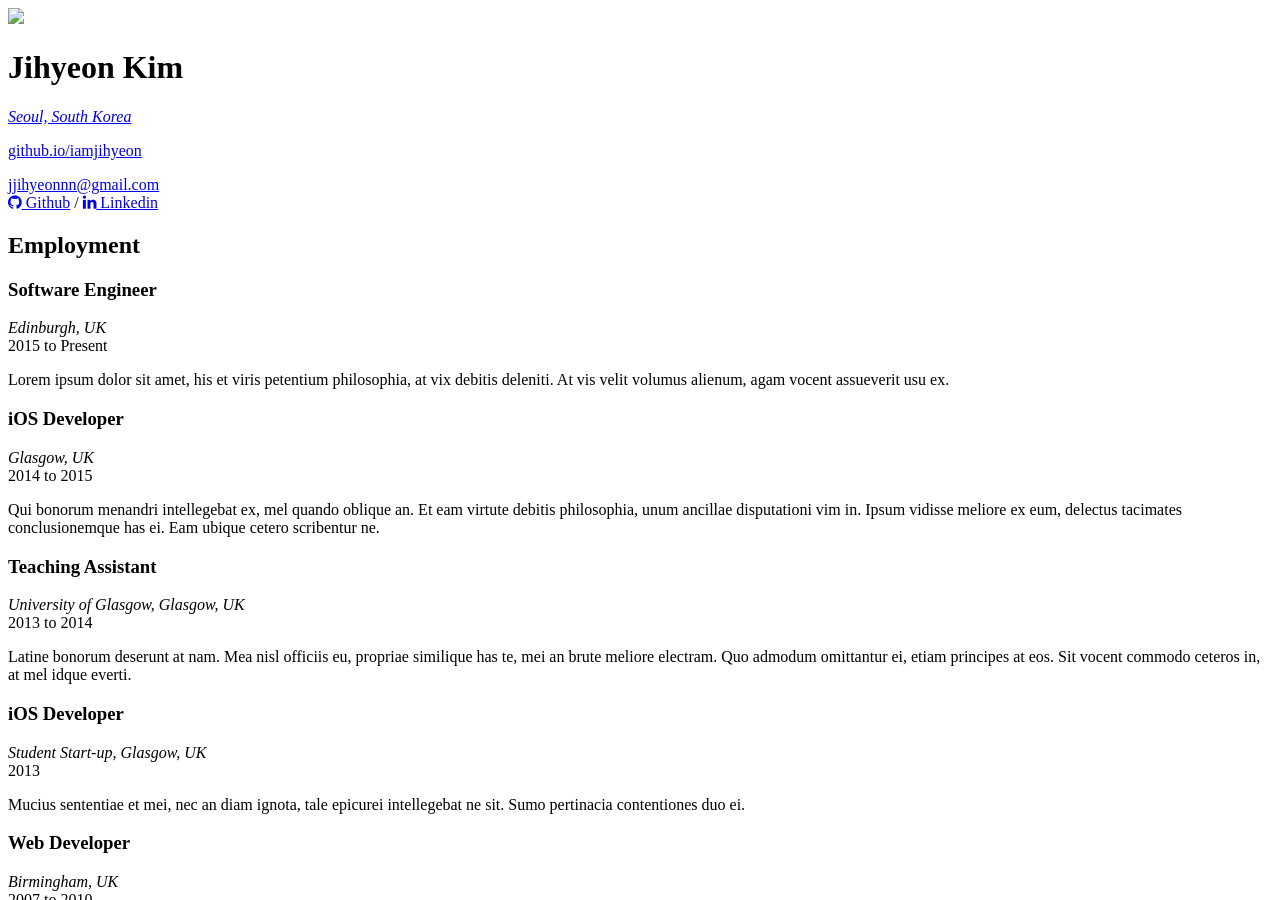
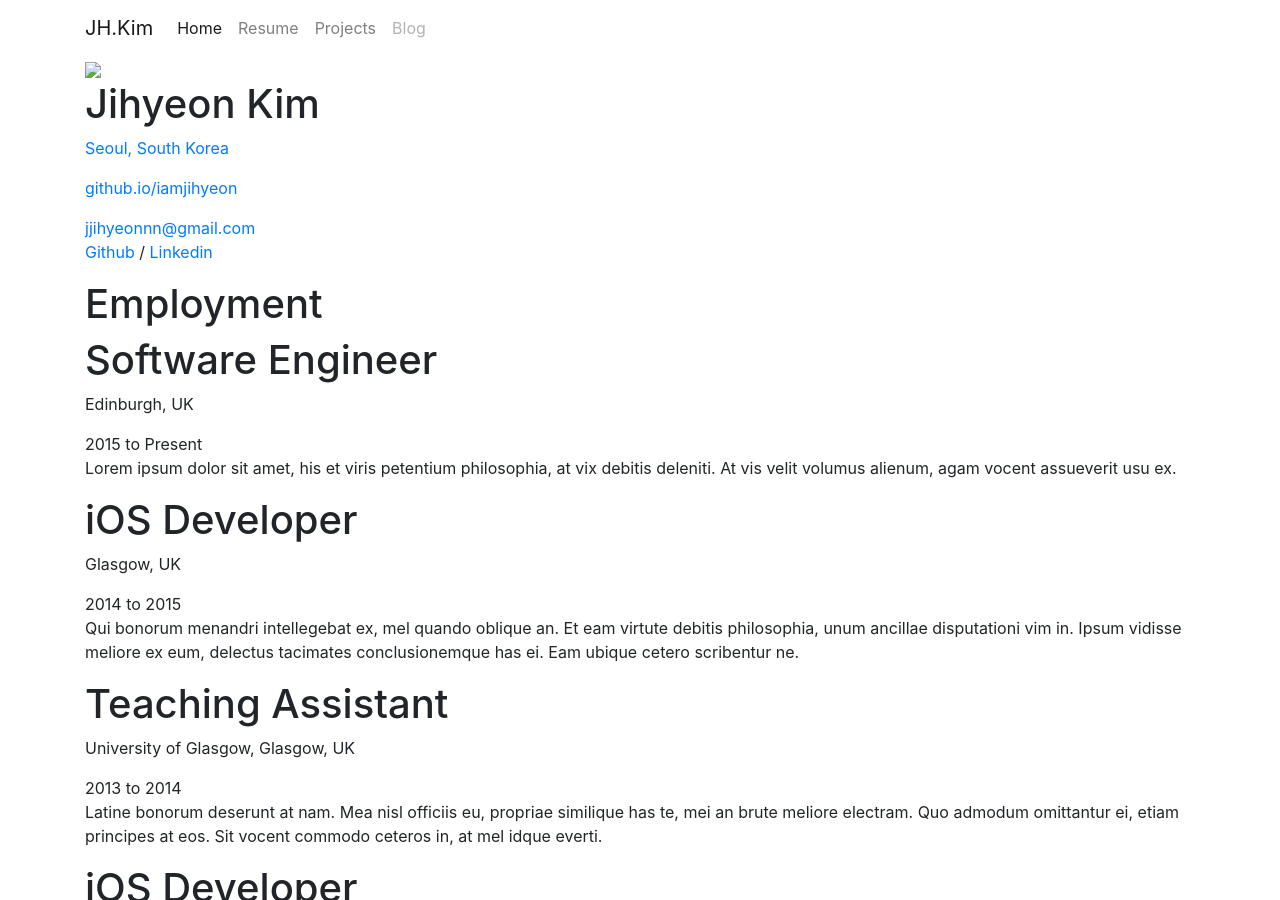
Before and after one commit to iamjihyeon/iamjihyeon111.github.io, a Jekyll site: the page built from resume.html, in a window 1280 px wide and 900 px high. Built offline with Jekyll 4.4.1, drawn with Linux system fonts in a browser that asks for light colours; nearby versions of some CDN libraries.

Commit message:
Header Test

```diff
--- a/_includes/header.html
+++ b/_includes/header.html
@@ -16,7 +16,7 @@
 </nav> -->
 
 <div class="container">
-  <nav class="navbar navbar-default navbar-expand-md navbar-light bg-dark">
+  <nav class="navbar navbar-default navbar-expand-lg ">
     <a class="navbar-brand" href="{{ site.url }}">JH.Kim</a>
     <button class="navbar-toggler" type="button" data-toggle="collapse" data-target="#navbarNav" aria-controls="navbarNav" aria-expanded="true" aria-label="Toggle navigation">
       <span class="navbar-toggler-icon"></span>
@@ -24,7 +24,7 @@
     <div class="collapse navbar-collapse" id="navbarNav">
       <ul class="navbar-nav">
         <li class="nav-item active">
-          <a class="nav-link" href="{{ site.url }}">Home <span class="sr-only">(current)</span></a>
+          <a class="nav-link" href="{{ site.url }}">Home </a>
         </li>
         <li class="nav-item">
           <a class="nav-link" href="{{ site.baseurl }}resume.html">Resume</a>
--- a/_layouts/layout.html
+++ b/_layouts/layout.html
@@ -18,6 +18,8 @@
     <link href="https://maxcdn.bootstrapcdn.com/bootstrap/3.3.5/css/bootstrap.min.css" rel="stylesheet"
     integrity="sha256-MfvZlkHCEqatNoGiOXveE8FIwMzZg4W85qfrfIFBfYc= sha512-dTfge/zgoMYpP7QbHy4gWMEGsbsdZeCXz7irItjcC3sPUFtf0kuFbDz/ixG7ArTxmDjLXDmezHubeNikyKGVyQ=="
     crossorigin="anonymous">
+    <!-- <link rel="stylesheet" href="https://maxcdn.bootstrapcdn.com/bootstrap/3.3.5/css/bootstrap.min.css" integrity="sha384-Gn5384xqQ1aoWXA+058RXPxPg6fy4IWvTNh0E263XmFcJlSAwiGgFAW/dAiS6JXm" crossorigin="anonymous"> -->
+
 
     <!-- HTML5 Shim and Respond.js IE8 support of HTML5 elements and media queries -->
     <!-- WARNING: Respond.js doesn't work if you view the page via file:// -->
--- a/_layouts/resume.html
+++ b/_layouts/resume.html
@@ -11,8 +11,8 @@
     <link rel="stylesheet" href="{{ site.baseurl }}static/css/base.css">
     <link rel="stylesheet" href="{{ site.baseurl }}static/css/skeleton.css">
     <link rel="stylesheet" href="{{ site.baseurl }}static/css/layout.css">
-    <link rel="stylesheet" href="//maxcdn.bootstrapcdn.com/font-awesome/4.4.0/css/font-awesome.min.css">
 
+    <link rel="stylesheet" href="https://maxcdn.bootstrapcdn.com/bootstrap/4.0.0/css/bootstrap.min.css" integrity="sha384-Gn5384xqQ1aoWXA+058RXPxPg6fy4IWvTNh0E263XmFcJlSAwiGgFAW/dAiS6JXm" crossorigin="anonymous">
     <!--[if lt IE 9]>
     <script src="http://html5shim.googlecode.com/svn/trunk/html5.js"></script>
     <![endif]-->
@@ -21,6 +21,26 @@
     <!-- <link rel="apple-touch-icon" href="static/img/me-icon-57.png"> -->
     <!-- <link rel="apple-touch-icon" sizes="72x72" href="static/img/me-icon-72.png"> -->
     <!-- <link rel="apple-touch-icon" sizes="114x114" href="static/img/me-icon-114.png"> -->
+
+
+    <nav class="navbar navbar-expand-lg navbar-light">
+        <div class="container">
+        <a class="navbar-brand" href="{{ site.url }}">JH.Kim</a>
+        <button class="navbar-toggler" type="button" data-toggle="collapse" data-target="#navbarNavAltMarkup" aria-controls="navbarNavAltMarkup" aria-expanded="false" aria-label="Toggle navigation">
+            <span class="navbar-toggler-icon"></span>
+        </button>
+        <div class="collapse navbar-collapse" id="navbarNavAltMarkup">
+            <div class="navbar-nav">
+            <a class="nav-item nav-link active" href="{{ site.url }}">Home</a>
+            <a class="nav-item nav-link" href="{{ site.baseurl }}resume.html">Resume</a>
+            <a class="nav-item nav-link" href="{{ site.baseurl }}projects.html">Projects</a>
+            <a class="nav-item nav-link disabled" href="{{ site.baseurl }}blog.html">Blog</a>
+            </div>
+        </div>
+    </div>
+        </nav>
+
+
 </head>
 <body>
 <div class="container">
```
Also changed, not shown: static/css/main.css (+14 -15 lines), 14 other files.
